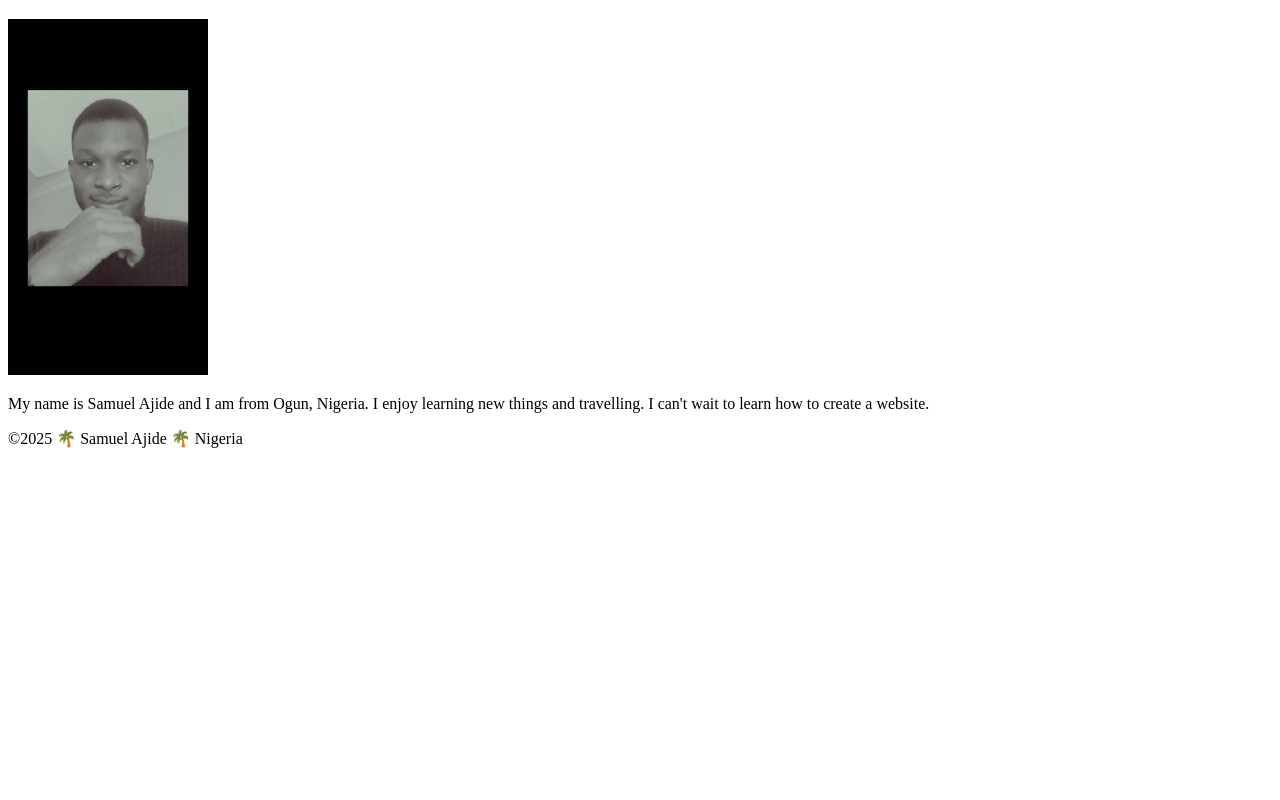
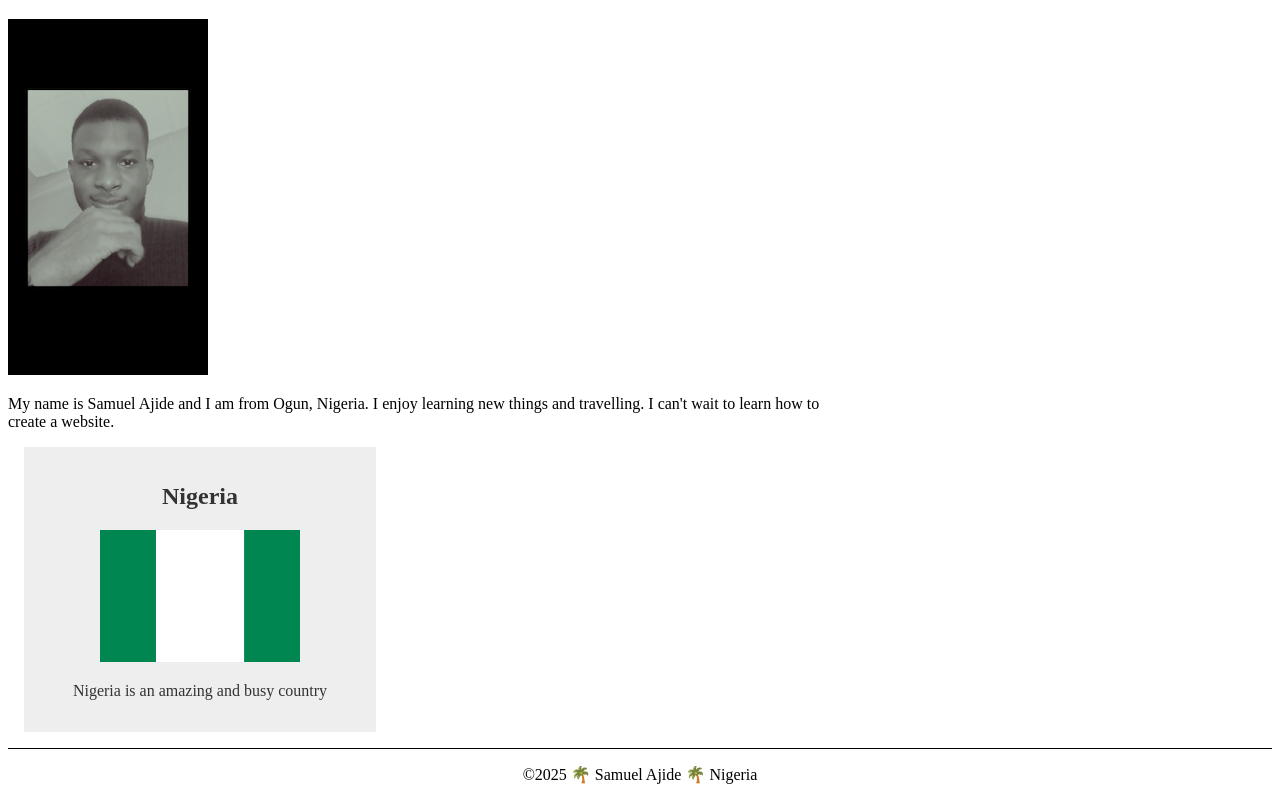
Before and after one commit to mausel-sam/wdd130, a plain HTML site: page index.html in a window 1280 px wide. Shown: the part 205-1005 px from the top of the page. Before the commit the page ends 800 px from the top, so only its background shows below. Drawn offline with Linux system fonts and the light colour scheme.

Commit message:
home page enhancement

```diff
--- a/index.html
+++ b/index.html
@@ -6,6 +6,8 @@
     <meta name="viewport" content="width=device-width, initial-scale=1.0">
     <title>Samuel Ajide | WDD 130</title>
     <link rel="stylesheet" href="styles/styles.css">
+    <meta name="description" content="Samuel Ajide's BYU_Idaho WDD 130 course home page">
+    <meta name="author" content="Samuel Ajide">
 </head>
 
 <body>
@@ -21,6 +23,11 @@
         <p>My name is Samuel Ajide and I am from Ogun, Nigeria. I enjoy learning new things and travelling. I can't wait
             to learn how to create a website.</p>
     </main>
+    <aside>
+        <h2>Nigeria</h2>
+        <img src="images/Nigerian-flag.png" alt="The Nigerian flag">
+        <p>Nigeria is an amazing and busy country</p>
+    </aside>
     <footer>
         <p>©2025 🌴 Samuel Ajide 🌴 Nigeria</p>
     </footer>
--- a/styles/styles.css
+++ b/styles/styles.css
@@ -8,3 +8,32 @@ nav a {
     display: block;
     padding: 20px;
 }
+
+main {
+    max-width: 840px;
+}
+
+p {
+    padding: 0;
+}
+
+aside {
+    width: 20rem;
+    margin: 1rem;
+    border: 1px solid rgb (0, 0, 0, 0.2); /* 1 */
+    padding: 1rem;
+    background-color: #eee;
+    color: #333;
+    text-align: center;
+}
+
+aside img {
+    width: 200px;
+    height: auto;
+}
+
+footer {
+    margin-top: 15px;
+    border-top: 1px solid #000;
+    text-align: center;
+}
```
Also changed, not shown: images/Nigerian-flag.png (added), week01/images/download.png (added), week02/images/Nigerian-flag.png (added).
